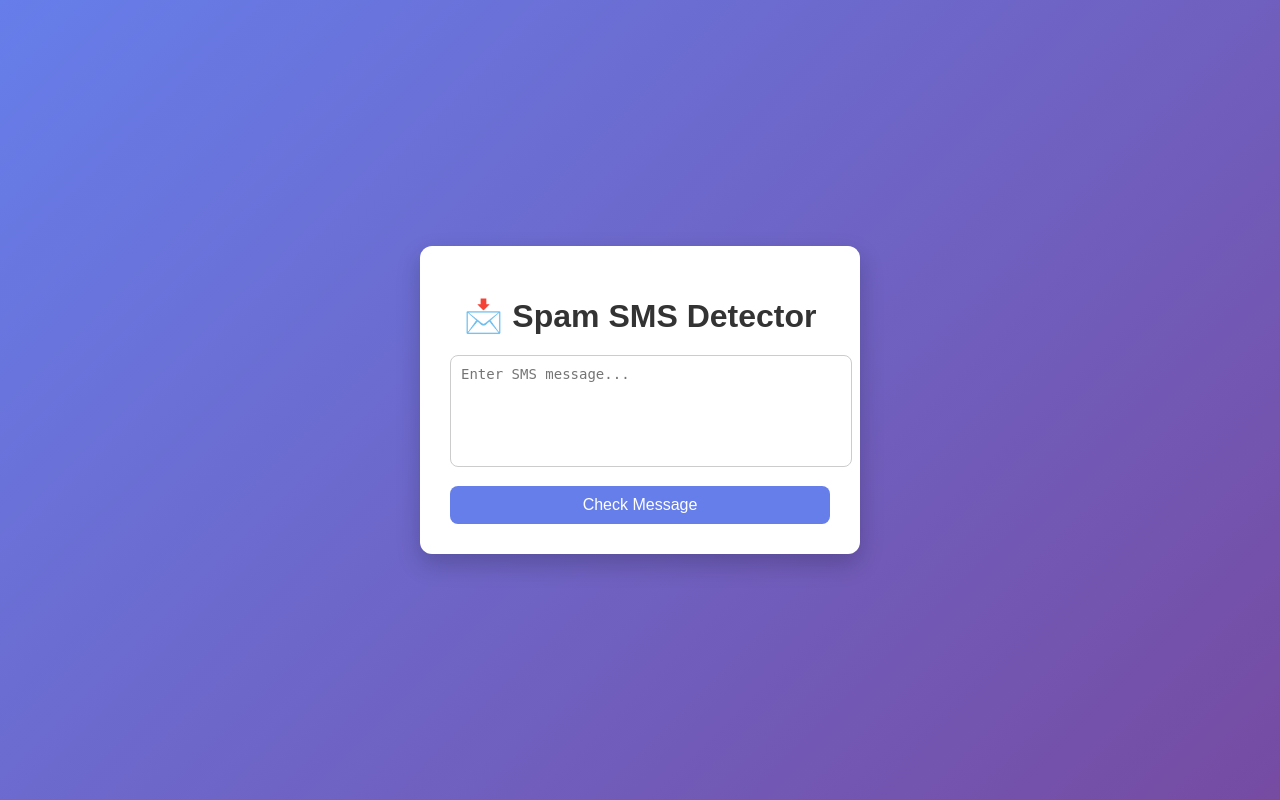
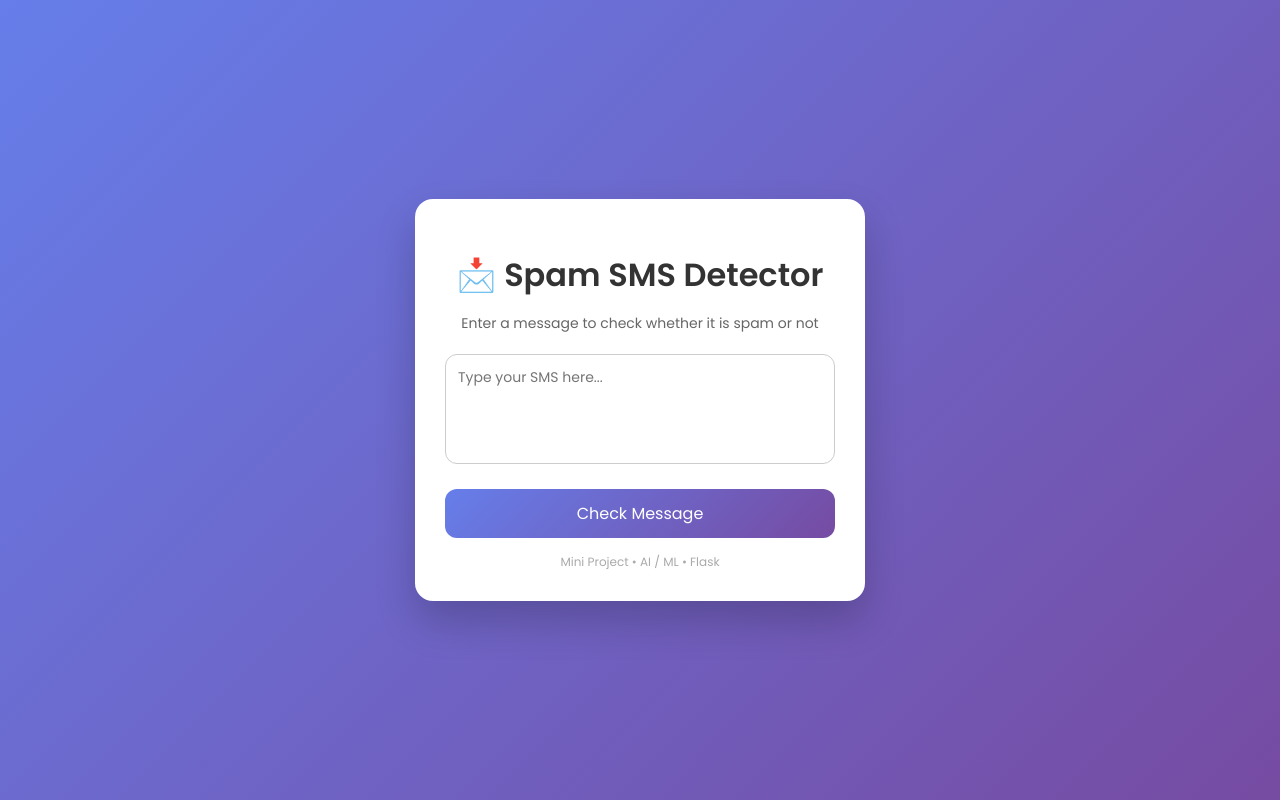
Before and after one commit to LuciFeR4900/spam-sms-detector, a Flask app: page / in a window 1280 px wide. Run offline with Flask 3, Linux system fonts and the light colour scheme.

Commit message:
index.html

```diff
--- a/templates/index.html
+++ b/templates/index.html
@@ -3,85 +3,142 @@
 <head>
     <meta charset="UTF-8">
     <title>Spam SMS Detector</title>
+    <meta name="viewport" content="width=device-width, initial-scale=1.0">
+
+    <!-- Google Font -->
+    <link href="https://fonts.googleapis.com/css2?family=Poppins:wght@300;400;600&display=swap" rel="stylesheet">
+
     <style>
+        * {
+            box-sizing: border-box;
+            font-family: 'Poppins', sans-serif;
+        }
+
         body {
+            margin: 0;
+            min-height: 100vh;
             background: linear-gradient(135deg, #667eea, #764ba2);
-            font-family: Arial, sans-serif;
-            height: 100vh;
             display: flex;
+            justify-content: center;
             align-items: center;
-            justify-content: center;
-            margin: 0;
         }
 
         .card {
-            background: white;
+            background: #ffffff;
+            width: 90%;
+            max-width: 450px;
             padding: 30px;
-            border-radius: 12px;
-            width: 380px;
-            box-shadow: 0 10px 25px rgba(0,0,0,0.2);
+            border-radius: 18px;
+            box-shadow: 0 20px 40px rgba(0,0,0,0.2);
             text-align: center;
+            animation: fadeIn 0.8s ease-in-out;
         }
 
         h1 {
+            margin-bottom: 10px;
+            font-weight: 600;
+            color: #333;
+        }
+
+        p {
+            font-size: 14px;
+            color: #666;
             margin-bottom: 20px;
-            color: #333;
         }
 
         textarea {
             width: 100%;
-            height: 90px;
-            padding: 10px;
-            border-radius: 8px;
+            height: 110px;
+            padding: 12px;
+            border-radius: 12px;
             border: 1px solid #ccc;
             resize: none;
             font-size: 14px;
+            outline: none;
+        }
+
+        textarea:focus {
+            border-color: #667eea;
         }
 
         button {
-            margin-top: 15px;
-            padding: 10px;
+            margin-top: 18px;
             width: 100%;
+            padding: 12px;
             border: none;
-            border-radius: 8px;
-            background: #667eea;
+            border-radius: 12px;
+            background: linear-gradient(135deg, #667eea, #764ba2);
             color: white;
             font-size: 16px;
+            font-weight: 500;
             cursor: pointer;
+            transition: transform 0.2s ease;
         }
 
         button:hover {
-            background: #5a67d8;
+            transform: scale(1.03);
         }
 
         .result {
             margin-top: 20px;
-            font-size: 18px;
-            font-weight: bold;
+            padding: 12px;
+            border-radius: 10px;
+            font-weight: 600;
         }
 
         .spam {
-            color: red;
+            background: #ffe5e5;
+            color: #d60000;
         }
 
         .not-spam {
-            color: green;
+            background: #e6ffef;
+            color: #008a3a;
+        }
+
+        footer {
+            margin-top: 15px;
+            font-size: 12px;
+            color: #aaa;
+        }
+
+        @keyframes fadeIn {
+            from {
+                opacity: 0;
+                transform: translateY(15px);
+            }
+            to {
+                opacity: 1;
+                transform: translateY(0);
+            }
         }
     </style>
 </head>
 <body>
+
 <div class="card">
     <h1>📩 Spam SMS Detector</h1>
+    <p>Enter a message to check whether it is spam or not</p>
+
     <form method="POST">
-            <textarea name="message" placeholder="Enter SMS message..." required></textarea>
+        <textarea name="message" placeholder="Type your SMS here..." required></textarea>
         <button type="submit">Check Message</button>
     </form>
 
     {% if prediction %}
         <div class="result {% if prediction == 'Spam' %}spam{% else %}not-spam{% endif %}">
-                {{ prediction }}
+            {% if prediction == 'Spam' %}
+                🚫 Spam Message
+            {% else %}
+                ✅ Not Spam
+            {% endif %}
         </div>
     {% endif %}
+
+    <footer>
+        Mini Project • AI / ML • Flask
+    </footer>
 </div>
+
 </body>
 </html>
```
Lines whose indentation alone changed are shown as unchanged.
